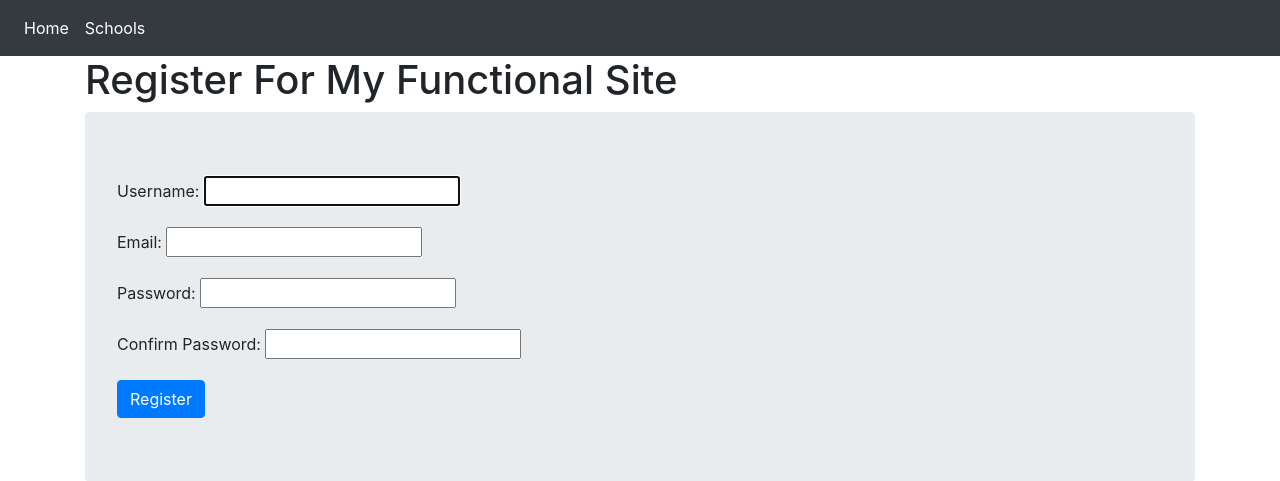
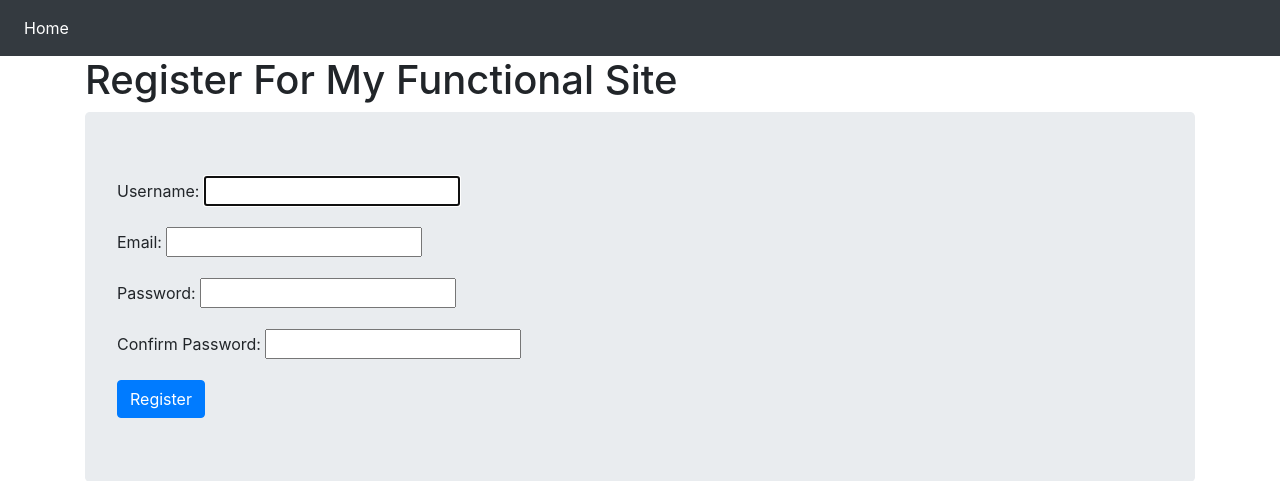
Before and after one commit to ayeola05/Crud_App, a Django app: page /register/ in a window 1280 px wide. Shown: the top 481 px of the page. Run offline with Django 3.2, Linux system fonts and the light colour scheme; some libraries are stand-ins or nearby versions.

Commit message:
removed school nutton from the navbar

```diff
--- a/basic_app/templates/basic_app/base.html
+++ b/basic_app/templates/basic_app/base.html
@@ -16,9 +16,6 @@
       <li class="nav-item active">
         <a class="nav-link" href="{% url 'basic_app:index' %}">Home</a>
       </li>
-       <li class="nav-item active">
-        <a class="nav-link" href="{% url 'basic_app:list' %}">Schools</a>
-      </li>
 
 
     </ul>
```
